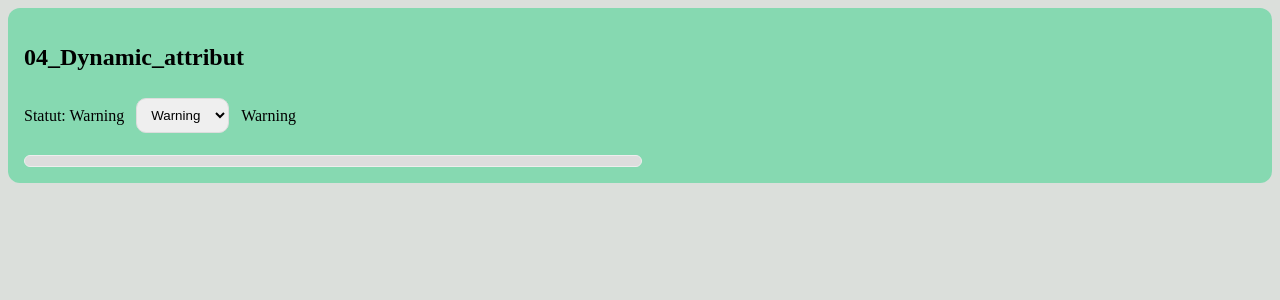
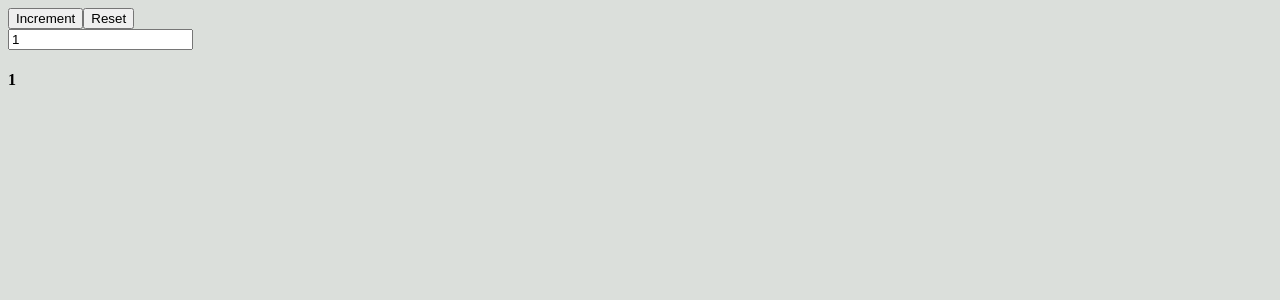
Before and after one commit to mouhamadoufallBah/cours, a Vue app: page / in a window 1280 px wide. Shown: the top 300 px of the page. Built offline with nearby package versions, Linux system fonts and the light colour scheme.

Commit message:
feat: evnt part 1 done

```diff
--- a/src/App.vue
+++ b/src/App.vue
@@ -2,7 +2,8 @@
 // import HelloWorld from './demos/01_helloWorld/HelloWorld.vue';
 // import Interpolation from './demos/02_interpolation/Interpolation.vue';
 // import VBind from './demos/03_vBind/VBind.vue';
-import DynamicAttribut from './demos/04_dynamic_attribut/DynamicAttribut.vue'
+// import DynamicAttribut from './demos/04_dynamic_attribut/DynamicAttribut.vue'
+import Event from './demos/05_event/Event.vue'
 </script>
 
 <template>
@@ -10,6 +11,7 @@ import DynamicAttribut from './demos/04_dynamic_attribut/DynamicAttribut.vue'
     <!-- <HelloWorld /> -->
     <!-- <Interpolation/> -->
      <!-- <VBind/> -->
-      <DynamicAttribut/>
+      <!-- <DynamicAttribut/> -->
+      <Event/>
  </section>
 </template>
--- /dev/null
+++ b/src/demos/05_event/Event.vue
@@ -0,0 +1,19 @@
+<script setup>
+import { ref } from "vue";
+
+const value = ref(1);
+</script>
+
+<template>
+  <div>
+    <button @click="value++">Increment</button>
+    <button @click="value = 0">Reset</button>
+  </div>
+  <div>
+    <input type="number" min="1" v-model.number="value" />
+  </div>
+  <h4>{{ value }}</h4>
+</template>
+
+<style scoped>
+</style>
```
